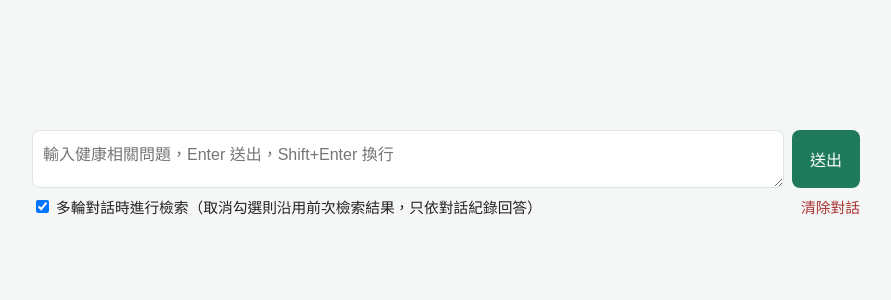
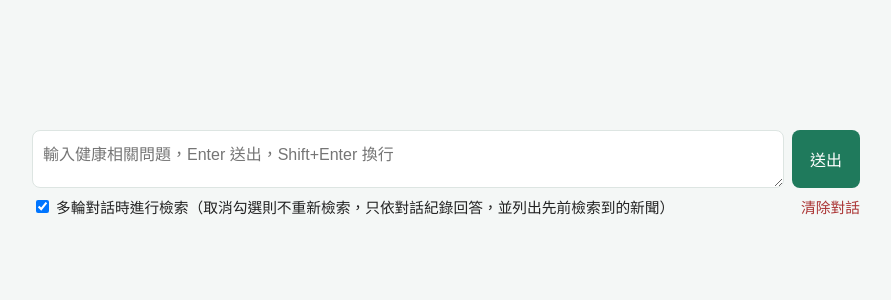
Before and after one commit to HSUN0724/NLP, a Flask app: page / in a window 1280 px wide. Shown: the part 415-715 px from the top of the page, without its empty margins (194-1085 px from the left). Run offline with Flask 3, Linux system fonts and the light colour scheme; parts of the project's set-up code (start-up, migrations or seed data) failed here and were passed over.

Commit message:
NLP3: clarify retrieval checkbox label
Co-Authored-By: Claude Opus 5.5 <noreply@anthropic.com>

```diff
--- a/NLP3/templates/index.html
+++ b/NLP3/templates/index.html
@@ -43,7 +43,7 @@
       <button id="send" type="submit">送出</button>
     </div>
     <div class="opts">
-      <label><input type="checkbox" id="retrieve" checked> 多輪對話時進行檢索（取消勾選則沿用前次檢索結果，只依對話紀錄回答）</label>
+      <label><input type="checkbox" id="retrieve" checked> 多輪對話時進行檢索（取消勾選則不重新檢索，只依對話紀錄回答，並列出先前檢索到的新聞）</label>
       <button type="button" class="link-btn" id="reset">清除對話</button>
     </div>
   </form>
```
